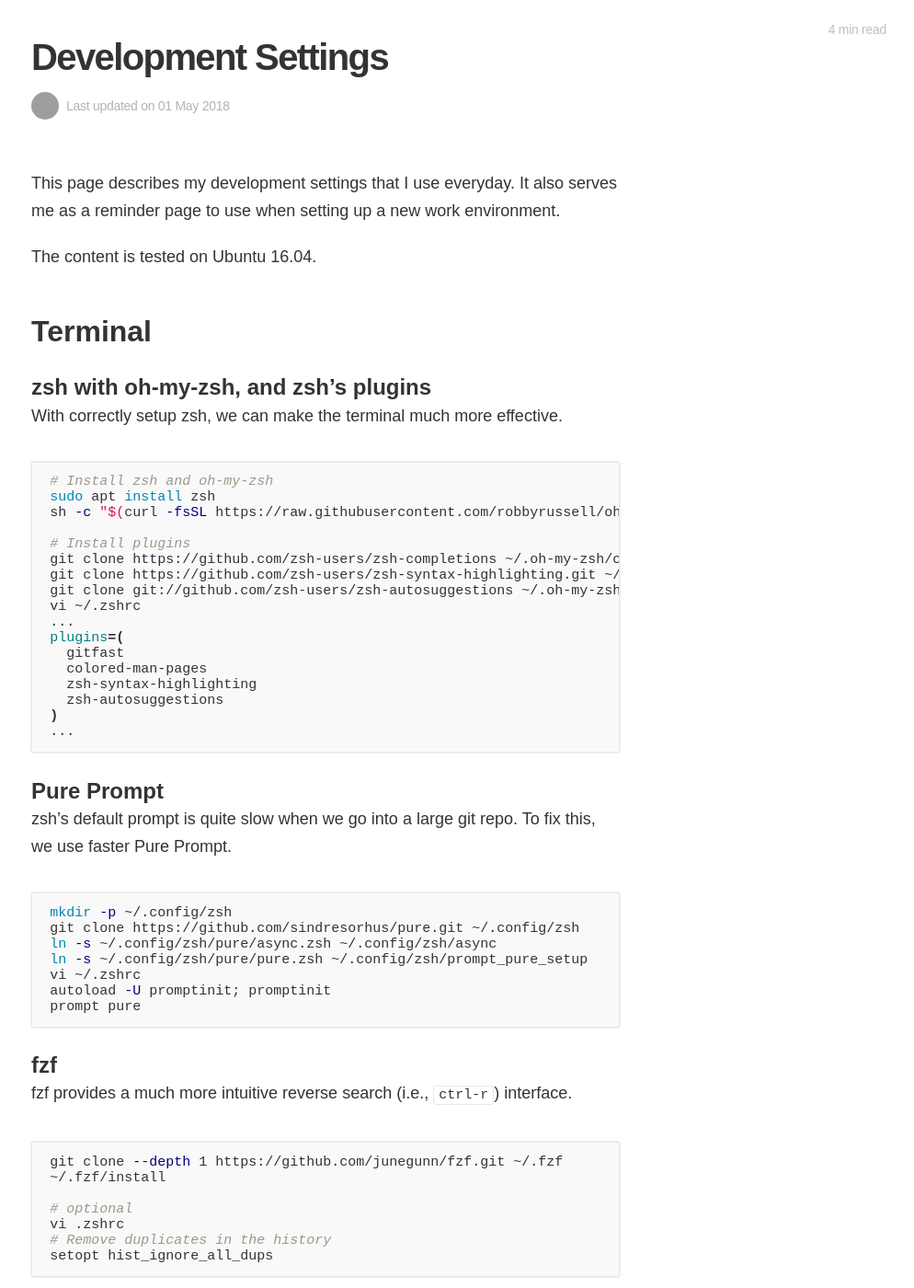
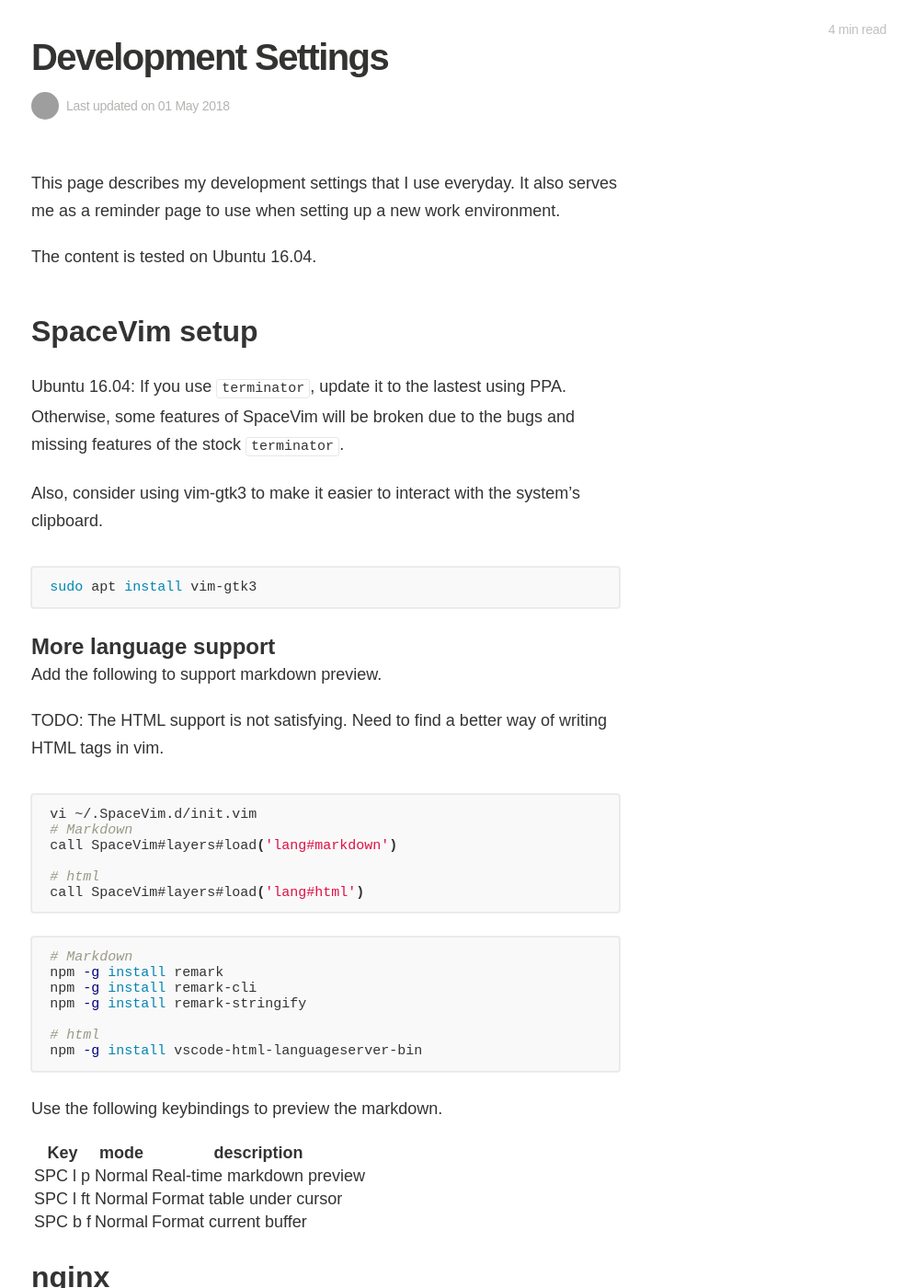
Before and after one commit to ryanhc/ryanhc.github.io, a Jekyll site: the page built from _posts/2018-01-13-setup-dev-env.md, in a window 1280 px wide and 1400 px high. Shown: the whole window at 92% size, without its empty margins (286-1280 px from the left). Built offline with Jekyll 4.4.1, drawn with Linux system fonts in a browser that asks for light colours; nearby versions of some CDN libraries; some web fonts are replaced; some of the changed text lies outside the part shown; grey boxes are pictures that could not be loaded.

Commit message:
Add a terminal guide

````diff
--- a/_posts/2018-01-13-setup-dev-env.md
+++ b/_posts/2018-01-13-setup-dev-env.md
@@ -16,73 +16,6 @@
 image2: /assets/article_images/2014-11-30-mediator_features/night-track-mobile.JPG
 -->
 
-## Terminal
-
-### zsh with oh-my-zsh, and zsh's plugins
-With correctly setup zsh, we can make the terminal much more effective.
-
-```sh
-# Install zsh and oh-my-zsh
-sudo apt install zsh
-sh -c "$(curl -fsSL https://raw.githubusercontent.com/robbyrussell/oh-my-zsh/master/tools/install.sh)"
-
-# Install plugins
-git clone https://github.com/zsh-users/zsh-completions ~/.oh-my-zsh/custom/plugins/zsh-completions
-git clone https://github.com/zsh-users/zsh-syntax-highlighting.git ~/.oh-my-zsh/custom/plugins/zsh-syntax-highlighting
-git clone git://github.com/zsh-users/zsh-autosuggestions ~/.oh-my-zsh/custom/plugins/zsh-autosuggestions
-vi ~/.zshrc
-...
-plugins=(
-  gitfast
-  colored-man-pages
-  zsh-syntax-highlighting
-  zsh-autosuggestions
-)
-...
-```
-
-### Pure Prompt
-zsh's default prompt is quite slow when we go into a large git repo.
-To fix this, we use faster Pure Prompt.
-
-```sh
-mkdir -p ~/.config/zsh
-git clone https://github.com/sindresorhus/pure.git ~/.config/zsh
-ln -s ~/.config/zsh/pure/async.zsh ~/.config/zsh/async
-ln -s ~/.config/zsh/pure/pure.zsh ~/.config/zsh/prompt_pure_setup
-vi ~/.zshrc
-autoload -U promptinit; promptinit
-prompt pure
-```
-
-### fzf
-fzf provides a much more intuitive reverse search (i.e., ``ctrl-r``) interface.
-
-```sh
-git clone --depth 1 https://github.com/junegunn/fzf.git ~/.fzf
-~/.fzf/install
-
-# optional
-vi .zshrc
-# Remove duplicates in the history
-setopt hist_ignore_all_dups
-```
-
-### Git with oh-my-zsh
-With oh-my-zsh, git is not working as expected.
-Run the following to bring back the normal git behaviors.
-
-```sh
-git config --global core.pager "less -erX"
-git config --global core.editor /usr/bin/vim
-git config --global diff.tool vimdiff
-```
-<!-- $GIT_PAGER or $PAGER -->
-
-Finally, run the following to apply the settings.
-```sh
-source ~/.zshrc
-```
 
 ## SpaceVim setup
 
````
Also changed, not shown: _posts/2019-09-05-terminal.md (added, +90 -0 lines).
